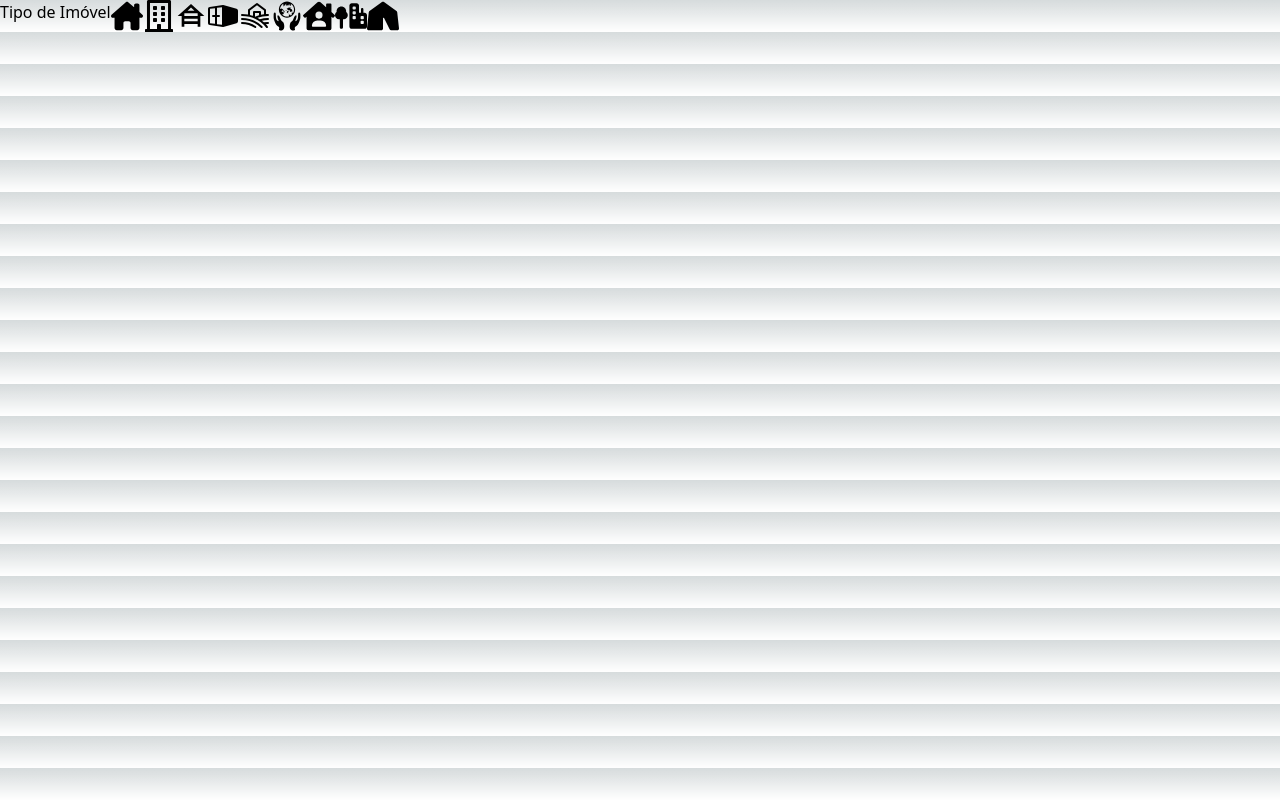
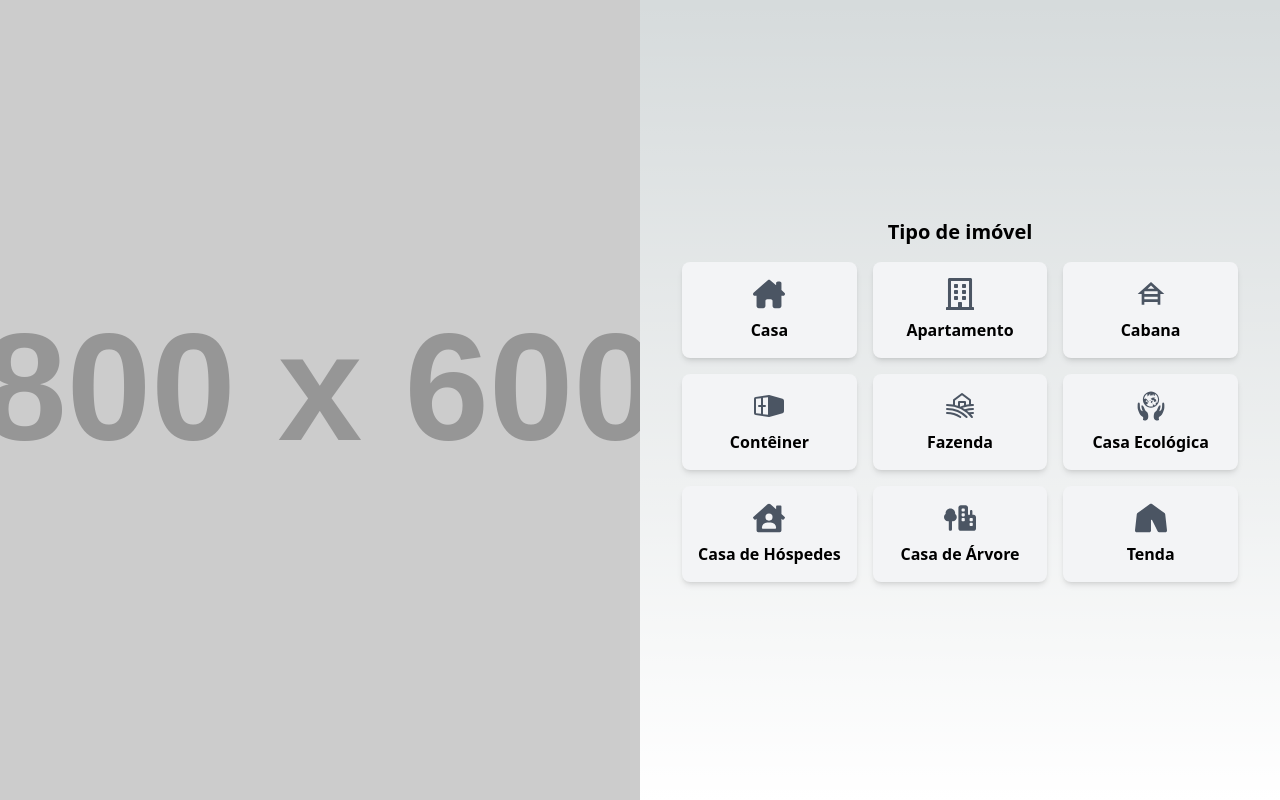
Before and after one commit to ADS2024-2-LocaEspaco/LocacaoEspacoFE, a Next.js app: page /imovel/cadastroImovel/tipoImovel in a window 1280 px wide. Built offline with nearby package versions, Linux system fonts and the light colour scheme.

Commit message:
feat: aligned cards and splitted page

```diff
--- a/src/pages/imovel/cadastroImovel/tipoImovel.tsx
+++ b/src/pages/imovel/cadastroImovel/tipoImovel.tsx
@@ -24,13 +24,34 @@ const categorias: Categoria[] = [
 
 const TipoImovel: React.FC = () => {
   return (
-    <div className="flex flex-end">
-      <h1>Tipo de Imóvel</h1>
-      {categorias.map(( categoria ) => (
-        <p>{categoria.icon}</p>
-      ))}
+    // Left Side
+    <div className="flex h-screen">
+      <div className="w-1/2">
+        <img
+          src="https://via.placeholder.com/800x600"
+          alt="Imagem de imóvel"
+          className="w-full h-full object-cover"
+        />
+      </div>
+
+      {/* Right Side */}
+      <div className="w-1/2 flex flex-col justify-center items-center p-4">
+        <h1 className="mb-4 text-xl font-semibold">Tipo de imóvel</h1>
+        <div className="grid grid-cols-3 gap-4">
+          {categorias.map((categoria, index) => (
+            <div
+              key={index}
+              className="flex flex-col items-center justify-center bg-gray-100 p-4 rounded-lg shadow-md"
+            >
+              <p className="text-gray-600">{categoria.icon}</p>
+              <p className="mt-2 text-center font-semibold">{categoria.name}</p>
+            </div>
+          ))}
+        </div>
+      </div>
     </div>
   );
 };
 
+
 export default TipoImovel;
```
